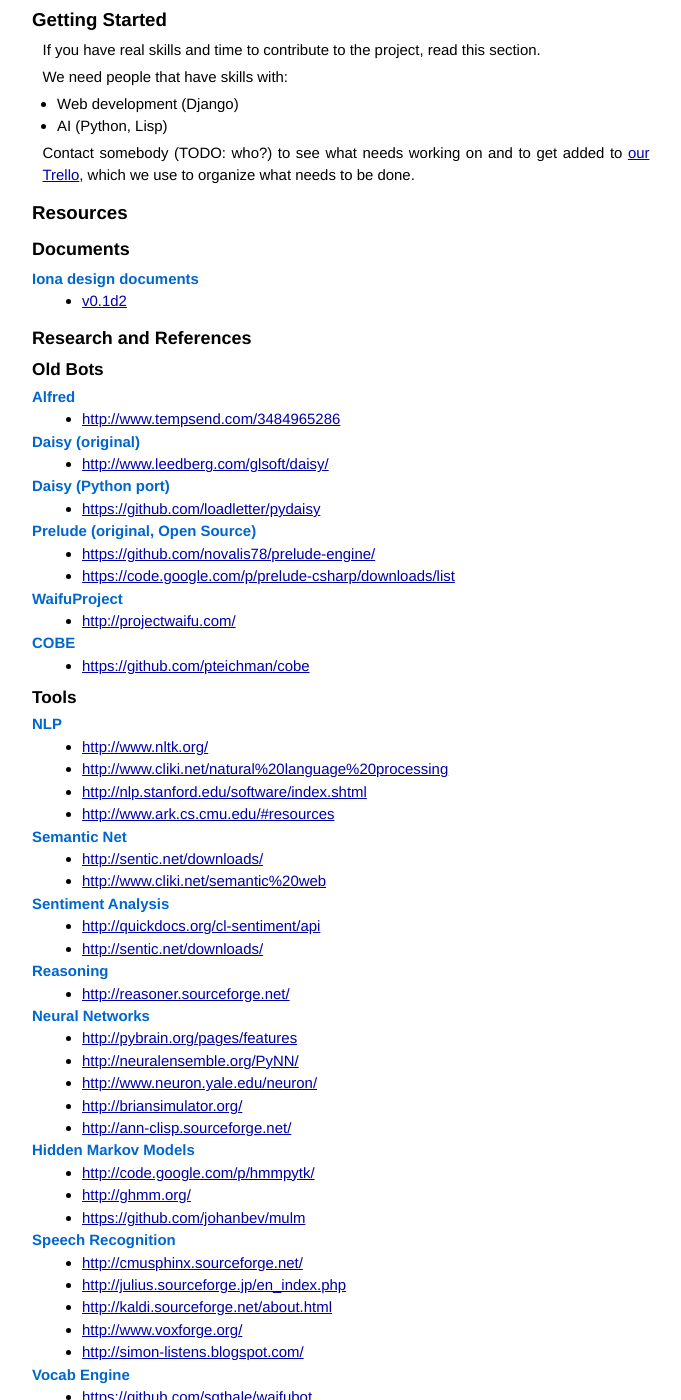
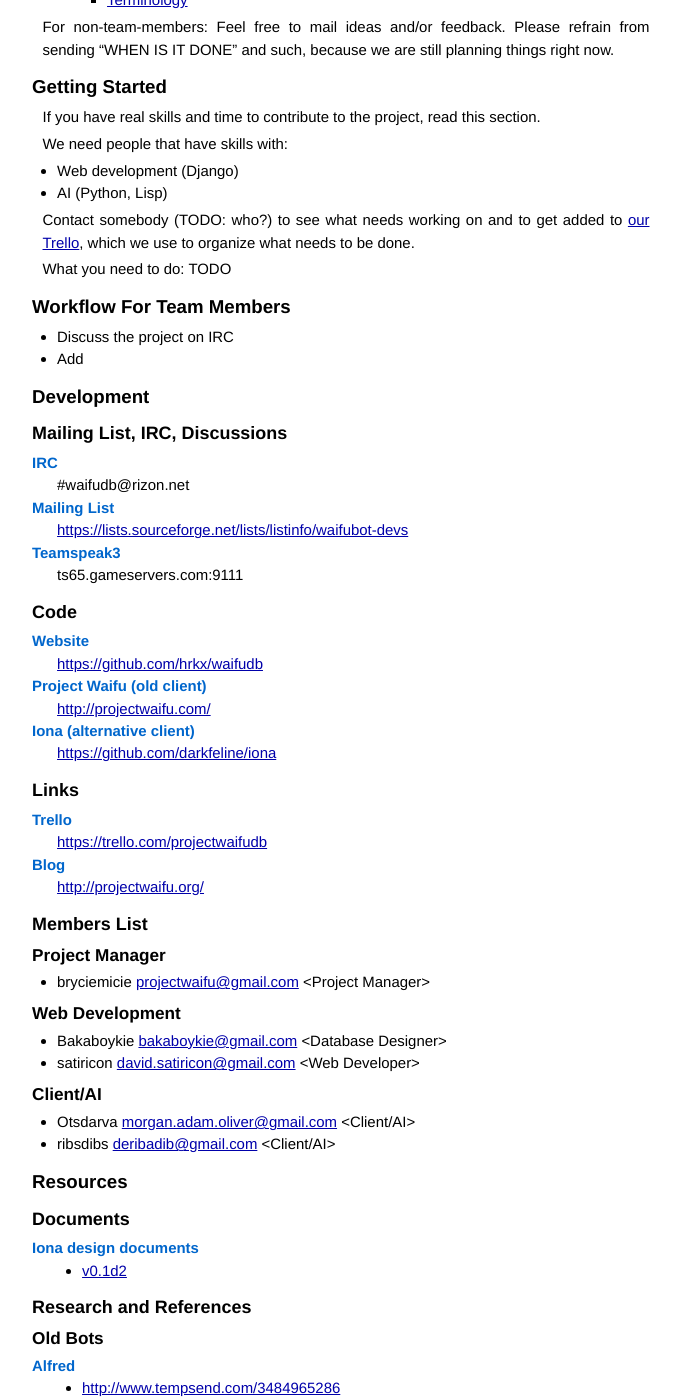
Before and after one commit to darkfeline/projectwaifu, a Jekyll site: the page built from contrib.md, in a window 1280 px wide and 1400 px high, scrolled down 530 px. Shown: the whole window, without its empty margins (294-975 px from the left). Built offline with Jekyll 4.4.1, drawn with Linux system fonts in a browser that asks for light colours; some of the changed text lies outside the part shown.

Commit message:
Refactor some stuff

```diff
--- a/contrib.md
+++ b/contrib.md
@@ -25,6 +25,61 @@ We need people that have skills with:
 Contact somebody (TODO: who?) to see what needs working on and to get
 added to [our Trello](https://trello.com/projectwaifudb), which we use
 to organize what needs to be done.
+
+What you need to do: TODO
+
+## Workflow For Team Members
+
+* Discuss the project on IRC
+* Add
+
+## Development
+
+### Mailing List, IRC, Discussions
+
+IRC
+: \#waifudb@rizon.net
+
+Mailing List
+: <https://lists.sourceforge.net/lists/listinfo/waifubot-devs>
+
+Teamspeak3
+: ts65.gameservers.com:9111
+
+### Code
+
+Website
+: <https://github.com/hrkx/waifudb>
+
+Project Waifu (old client)
+: <http://projectwaifu.com/>
+
+Iona (alternative client)
+: <https://github.com/darkfeline/iona>
+
+### Links
+
+Trello
+: <https://trello.com/projectwaifudb>
+
+Blog
+: <http://projectwaifu.org/>
+
+### Members List
+
+#### Project Manager
+
+* bryciemicie <projectwaifu@gmail.com> \<Project Manager>
+
+#### Web Development
+
+* Bakaboykie <bakaboykie@gmail.com> \<Database Designer>
+* satiricon <david.satiricon@gmail.com> \<Web Developer>
+
+#### Client/AI
+
+* Otsdarva <morgan.adam.oliver@gmail.com> \<Client/AI>
+* ribsdibs <deribadib@gmail.com> \<Client/AI>
 
 ## Resources
 
@@ -131,39 +186,4 @@ Hidden Neural Networks (Hybrid HMM/NN)
 ### Terminology
 
 Assets
-: Files related to waifus (Pictures, Sounds, Animations, etc.)
-
-### Members List
-
-#### Project Manager
-
-* bryciemicie <projectwaifu@gmail.com> \<Project Manager>
-
-#### Web Development
-
-* Bakaboykie <bakaboykie@gmail.com> \<Database Designer>
-* satiricon <david.satiricon@gmail.com> \<Web Developer>
-
-#### Client/AI
-
-* Otsdarva <morgan.adam.oliver@gmail.com> \<Client/AI>
-* ribsdibs <deribadib@gmail.com> \<Client/AI>
-
-### Code
-
-Website
-: <https://github.com/hrkx/waifudb>
-
-Project Waifu (old client)
-: <http://projectwaifu.com/>
-
-Iona (alternative client)
-: <https://github.com/darkfeline/iona>
-
-### Links
-
-Trello
-: <https://trello.com/projectwaifudb>
-
-Blog
-: <http://projectwaifu.org/>
+: Files related to waifus (pictures, sounds, animations, etc.)
```
